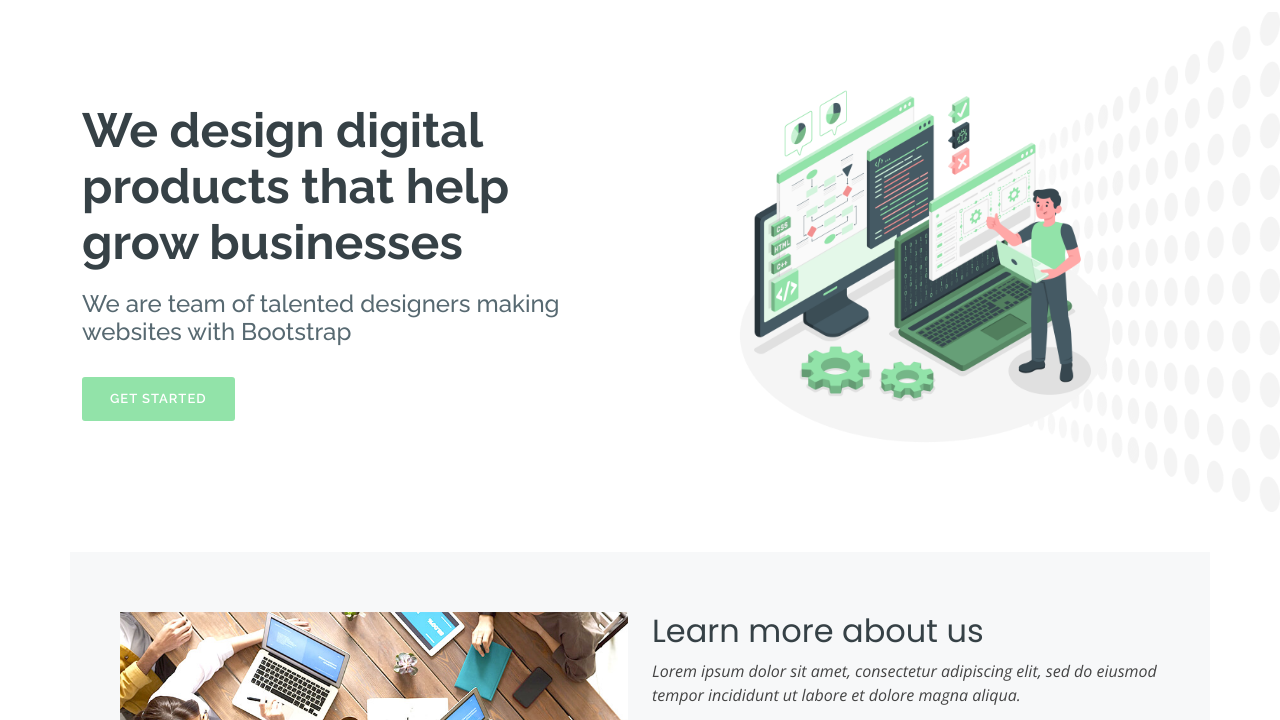
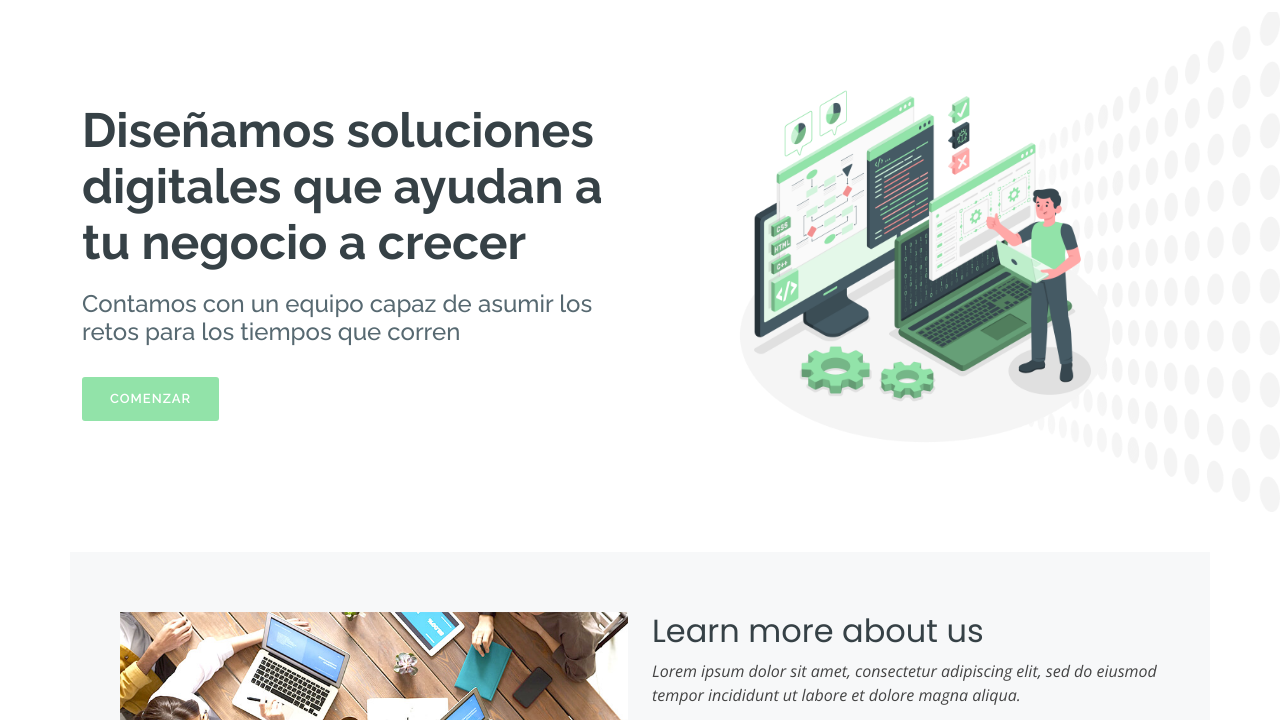
Before and after one commit to JesusZacarias/WebPurheSoft, a plain HTML site: page index.html in a window 1280 px wide. Shown: the part 60-780 px from the top of the page. Drawn offline with nearby package versions, Linux system fonts and the light colour scheme.

Commit message:
Mofdicicaciones

```diff
--- a/index.html
+++ b/index.html
@@ -86,9 +86,9 @@
 				<div class="col-lg-6 pt-5 pt-lg-0 order-2 order-lg-1 d-flex flex-column justify-content-center"
 					data-aos="fade-up">
 					<div>
-						<h1>We design digital products that help grow businesses</h1>
-						<h2>We are team of talented designers making websites with Bootstrap</h2>
-						<a href="#about" class="btn-get-started scrollto">Get Started</a>
+						<h1>Diseñamos soluciones digitales que ayudan a tu negocio a crecer</h1>
+						<h2>Contamos con un equipo capaz de asumir los retos para los tiempos que corren</h2>
+						<a href="#about" class="btn-get-started scrollto">Comenzar</a>
 					</div>
 				</div>
 				<div class="col-lg-6 order-1 order-lg-2 hero-img" data-aos="fade-left">
```
